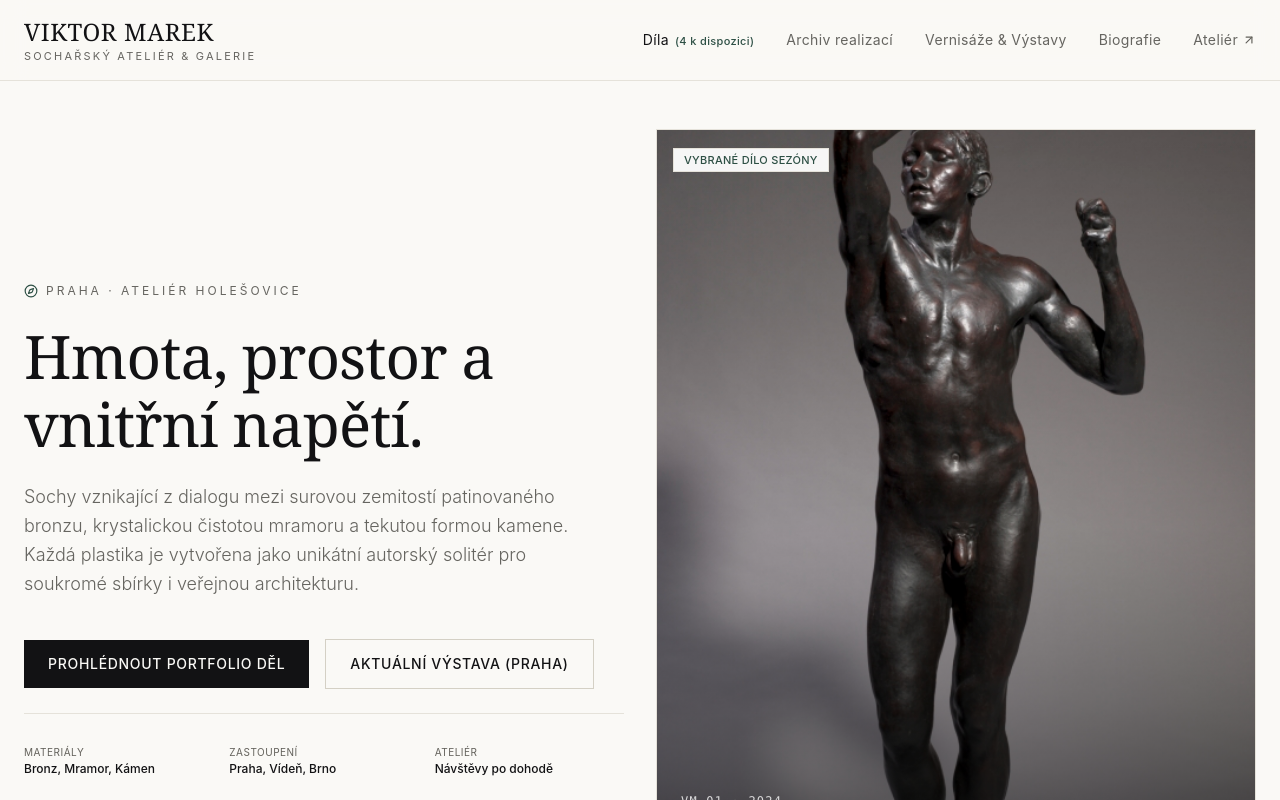
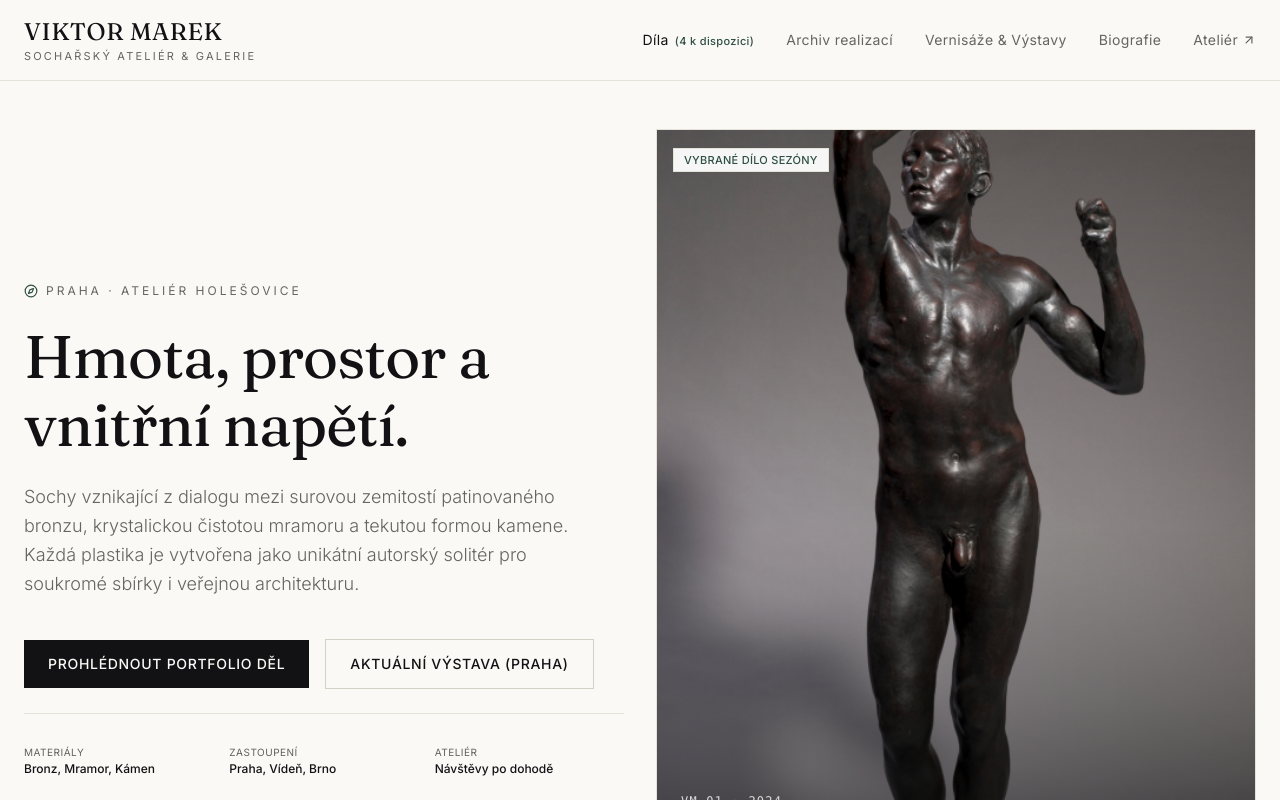
Before and after one commit to karolko-sk/sochar-portfolio, a Next.js app: page / in a window 1280 px wide. Shown: the top 800 px of the page. Built offline with nearby package versions, Linux system fonts and the light colour scheme.

Commit message:
sfv2(TASK-2D408280): [Calibration P1] DESIGN_GUIDE_TYPOGRAPHY_SANS in app/globals.css (#10)
SFV2-Task-Id: TASK-2D408280
SFV2-Approval-Hash: 8f6895bb608312df088a402200974d8f599d254c4ebbf725c8b2b865bba92abd
SFV2-Evidence-Hash: 6f9c2a3f01134530a97ad84f39da48aea0e79aa20829e8cba4e555ebfec1589c

```diff
--- a/app/globals.css
+++ b/app/globals.css
@@ -1,4 +1,9 @@
 @import "tailwindcss";
+
+@theme inline {
+  --font-sans: var(--font-inter), "Inter", -apple-system, BlinkMacSystemFont, "Segoe UI", Roboto, "Helvetica Neue", Arial, sans-serif;
+  --font-serif: var(--font-fraunces), "Fraunces", Georgia, Cambria, "Times New Roman", Times, serif;
+}
 
 @layer base {
   :root {
@@ -18,14 +23,14 @@
   body {
     background-color: var(--canvas);
     color: var(--ink);
-    font-family: -apple-system, BlinkMacSystemFont, "Segoe UI", Roboto, "Helvetica Neue", Arial, sans-serif;
+    font-family: var(--font-inter), "Inter", -apple-system, BlinkMacSystemFont, "Segoe UI", Roboto, "Helvetica Neue", Arial, sans-serif;
     text-rendering: optimizeLegibility;
     -webkit-font-smoothing: antialiased;
   }
 
   /* Serif styling for headers and sculpture titles */
   .font-serif-sculpture {
-    font-family: Georgia, Cambria, "Times New Roman", Times, serif;
+    font-family: var(--font-fraunces), "Fraunces", Georgia, Cambria, "Times New Roman", Times, serif;
     letter-spacing: -0.015em;
   }
 
--- a/app/layout.tsx
+++ b/app/layout.tsx
@@ -1,5 +1,19 @@
 import type { Metadata, Viewport } from 'next';
+import { Fraunces, Inter } from 'next/font/google';
 import './globals.css';
+
+const inter = Inter({
+  subsets: ['latin', 'latin-ext'],
+  variable: '--font-inter',
+  display: 'swap',
+});
+
+const fraunces = Fraunces({
+  subsets: ['latin', 'latin-ext'],
+  style: ['normal', 'italic'],
+  variable: '--font-fraunces',
+  display: 'swap',
+});
 
 export const viewport: Viewport = {
   themeColor: '#FAF9F6',
@@ -137,11 +151,11 @@ export default function RootLayout({
   children: React.ReactNode;
 }>) {
   return (
-    <html lang="cs" className="scroll-smooth">
+    <html lang="cs" className={`scroll-smooth ${inter.variable} ${fraunces.variable}`}>
       <head>
         <script type="application/ld+json">{JSON.stringify(jsonLd)}</script>
       </head>
-      <body className="antialiased min-h-screen bg-[#FAF9F6] text-[#121214]">{children}</body>
+      <body className="font-sans antialiased min-h-screen bg-[#FAF9F6] text-[#121214]">{children}</body>
     </html>
   );
 }
```
